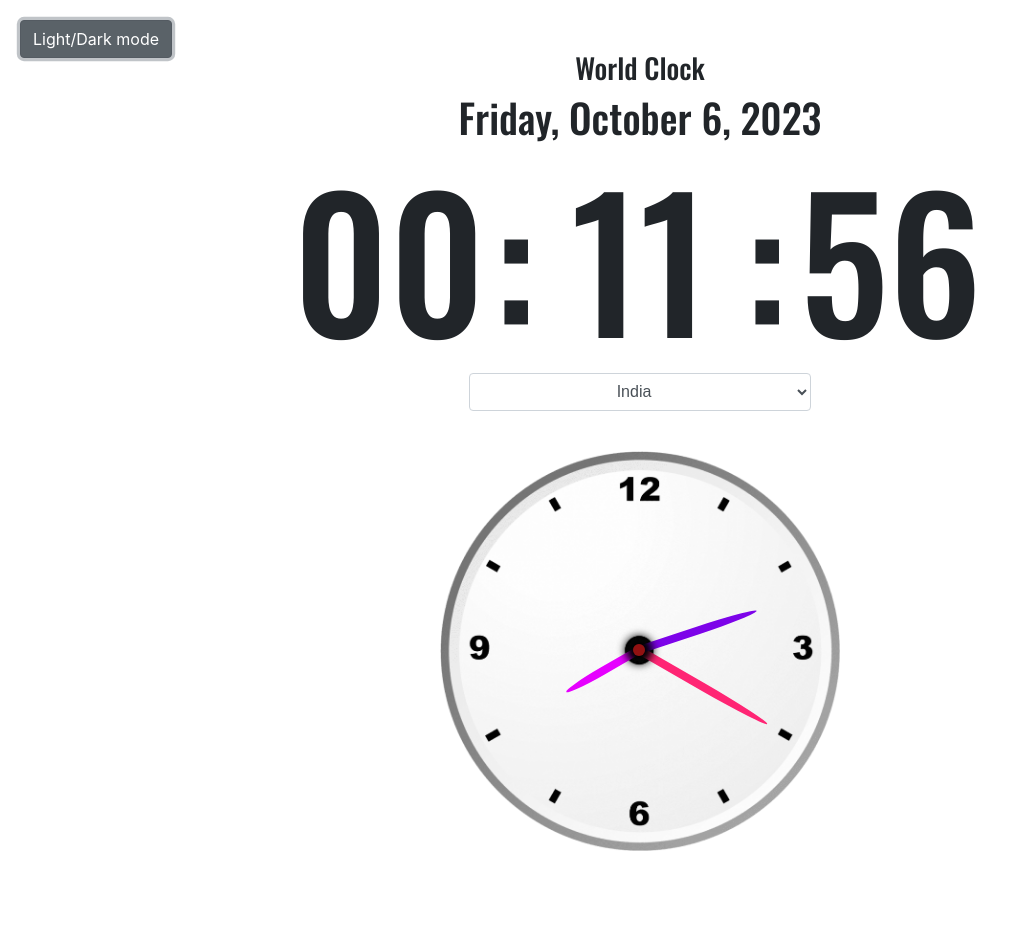
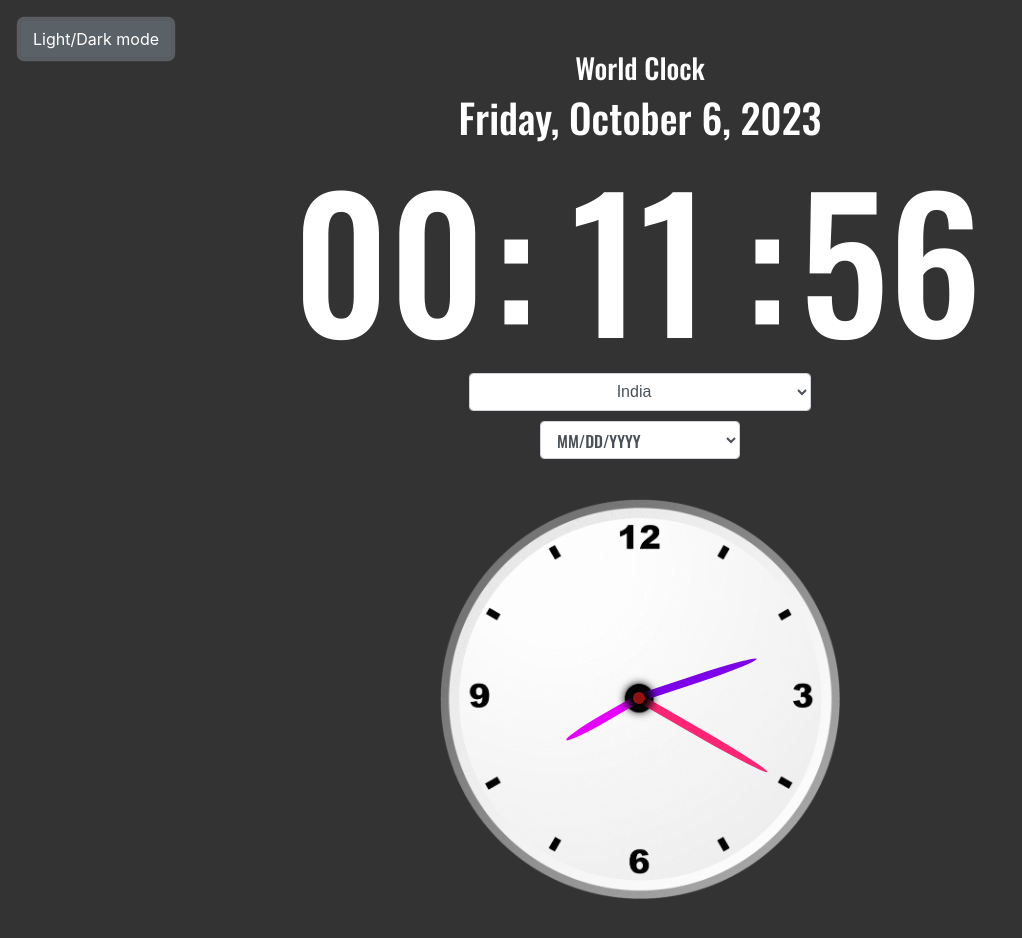
Before and after one commit to PCON-Hacktoberfest-2023/World-Clock, a plain HTML site: page index.html in a window 1280 px wide. Both pictures are taken after a click on the button "Light/Dark mode". Shown: the whole page, without its empty margins (0-1022 px from the left). Before the commit the page ends 891 px from the top, so only its background shows below. Drawn offline with nearby package versions, Linux system fonts and the light colour scheme.

Commit message:
some more feature.

```diff
--- a/index.html
+++ b/index.html
@@ -33,6 +33,10 @@
 
 
             </select>
+            <select class="form-control date-format-select" onchange="setDateFormat()" id="selectDateFormat">
+                <option value="MM/DD/YYYY">MM/DD/YYYY</option>
+                <option value="DD/MM/YYYY">DD/MM/YYYY</option></select>
+
             <div id="analog">
                 <div id="circlepoint"></div>
                 <div id="hhand" class="hand"></div>
@@ -41,7 +45,8 @@
             </div>
         </div>
         <div class="footer " id="footer">
-            <button class="btn btn-secondary">Light/Dark mode</button>
+            <!-- <button class="btn btn-secondary">Light/Dark mode</button> -->
+            <button id="lightDarkModeBtn" class="btn btn-secondary">Light/Dark mode</button>
         </div>
 
 
--- a/main.js
+++ b/main.js
@@ -71,3 +71,15 @@ function setUTC() {
 }
 
 setInterval(setUTC, 1000);
+
+
+
+function setDateFormat() {
+	const selectedDateFormat = document.getElementById("selectDateFormat").value;
+
+ }
+
+
+document.getElementById("lightDarkModeBtn").addEventListener("click", function () {
+	document.body.classList.toggle("dark-mode");
+});
--- a/style.css
+++ b/style.css
@@ -164,3 +164,14 @@ a {
     }
 
  }
+
+ .date-format-select {
+    width: 100%;
+    max-width: 200px;
+    margin: 10px auto;
+}
+
+.dark-mode {
+    background-color: #333;
+    color: #fff;
+}
```
